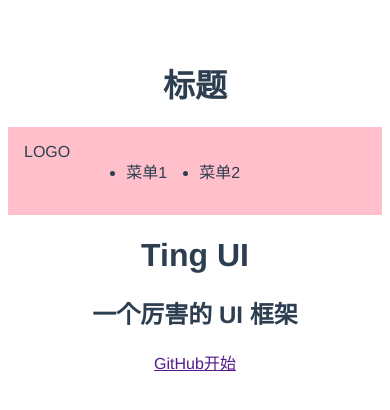
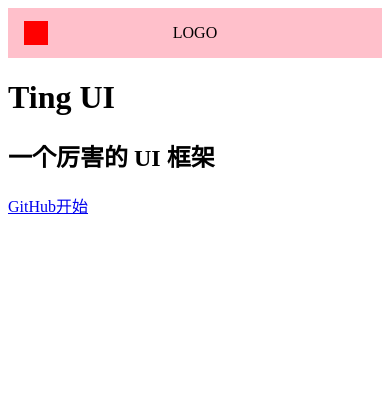
Before and after one commit to TINGCYGF/vue3-ting-ui, a Vue app: page / in a window 390 px wide. Shown: the top 410 px of the page. Built offline with nearby package versions, Linux system fonts and the light colour scheme.

Commit message:
æ·完成页面

```diff
--- a/src/App.vue
+++ b/src/App.vue
@@ -1,23 +1,20 @@
 <template>
-  <h1>标题</h1>
   <router-view />
 </template>
 
 <script lang="ts">
-import { defineComponent } from 'vue'
+import { defineComponent, ref, provide } from 'vue'
 
 export default defineComponent({
   name: 'App',
+  setup(){
+    const width = document.documentElement.clientWidth
+    const asideVisible = ref(width > 500)//默认值
+    provide('asideVisible', asideVisible)
+  }
 })
 </script>
 
 <style>
-#app {
-  font-family: Avenir, Helvetica, Arial, sans-serif;
-  -webkit-font-smoothing: antialiased;
-  -moz-osx-font-smoothing: grayscale;
-  text-align: center;
-  color: #2c3e50;
-  margin-top: 60px;
-}
+
 </style>
--- a/src/components/Topnav.vue
+++ b/src/components/Topnav.vue
@@ -5,12 +5,21 @@
       <li>菜单1</li>
       <li>菜单2</li>
     </ul>
+    <span class="toggleAside" @click="toggleAside"></span>
   </div>
 </template>
 
 <script lang="ts">
+import { inject, Ref } from 'vue'
 export default {
-
+  setup(){
+    const asideVisible = inject<Ref<boolean>>('asideVisible')
+    console.log();
+    const toggleAside = () => {
+      asideVisible.value = !asideVisible.value
+    }
+    return {toggleAside}
+  }
 }
 </script>
 
@@ -19,10 +28,13 @@ export default {
   background: pink;
   display: flex;
   padding: 16px;
+  position: relative;
+  z-index: 10;
+  justify-content: center;
+  align-items: center;
   > .logo {
-    display: flex;
-    white-space: nowrap;
-    flex-wrap: nowrap;
+    max-width: 6em;
+    margin-right: auto;
   }
   > .menu {
     display: flex;
@@ -32,6 +44,25 @@ export default {
       margin: 0 1em;
     }
   }
+  > .toggleAside {
+    width: 24px;
+    height: 24px;
+    background-color: red;
+    position: absolute;
+    left: 16px;
+    top: 50%;
+    transform: translateY(-50%);
+    display: none;
+  }
+  @media (max-width: 500px) {
+    > .menu {
+      display: none;
+    }
+    > .logo{
+      margin: 0 auto;
+    }
+    > .toggleAside{ display: inline-block }
+  }
 }
 
 </style>
--- a/src/views/Doc.vue
+++ b/src/views/Doc.vue
@@ -1,15 +1,60 @@
 <template>
-  <div>
     <Topnav/>
     <div class="content">
-      <aside>边栏</aside>
+      <aside v-if="asideVisible">
+        <h2>组件列表</h2>
+        <ul>
+          <li>
+            <router-link to="/doc/switch">Switch 组件</router-link>
+          </li>
+          <li>
+            <router-link to="/doc/switch">Button 组件</router-link>
+          </li>
+          <li>
+            <router-link to="/doc/switch">Dialog 组件</router-link>
+          </li>
+          <li>
+            <router-link to="/doc/switch">Tabs 组件</router-link>
+          </li>
+        </ul>
+
+      </aside>
       <main>主体</main>
     </div>
-  </div>
+
 </template>
 <script lang="ts">
 import Topnav from "../components/Topnav.vue";
+import { inject, Ref } from 'vue'
+
 export default {
-  components: {Topnav}
+  components: {Topnav},
+  setup(){
+    const asideVisible = inject<Ref<boolean>>('asideVisible')
+    return {asideVisible}
+  }
 }
 </script>
+
+<style lang="scss" scoped>
+aside {
+  background-color: lavender;
+  width: 150px;
+  padding: 80px 16px 16px;
+
+  > h2 {
+    margin-bottom: 4px;
+  }
+  > ul {
+    > li {
+      padding: 4px 0;
+    }
+  }
+  @media (max-width: 500px) {
+    position: fixed;
+    top: 0;
+    left: 0;
+  }
+}
+
+</style>
--- a/src/views/Home.vue
+++ b/src/views/Home.vue
@@ -1,15 +1,13 @@
 <template>
-  <div>
     <Topnav/>
     <div class="banner">
       <h1>Ting UI</h1>
       <h2>一个厉害的 UI 框架</h2>
       <p class="actions">
-        <a href="">GitHub</a>
-        <a href="">开始</a>
+        <a href="https://github.com/TINGCYGF/vue3-ting-ui">GitHub</a>
+        <router-link to="/doc">开始</router-link>
       </p>
     </div>
-  </div>
 </template>
 <script lang="ts">
 import Topnav from "../components/Topnav.vue";
```
